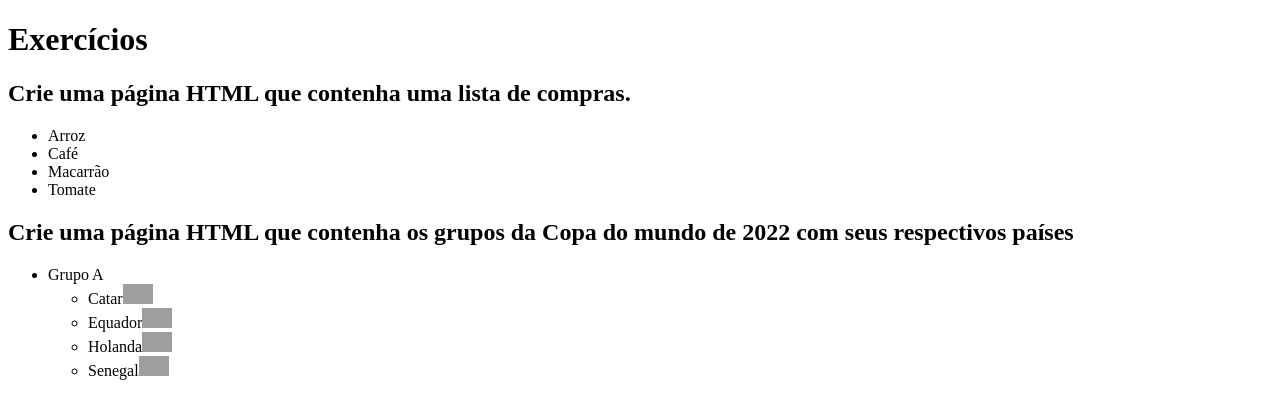
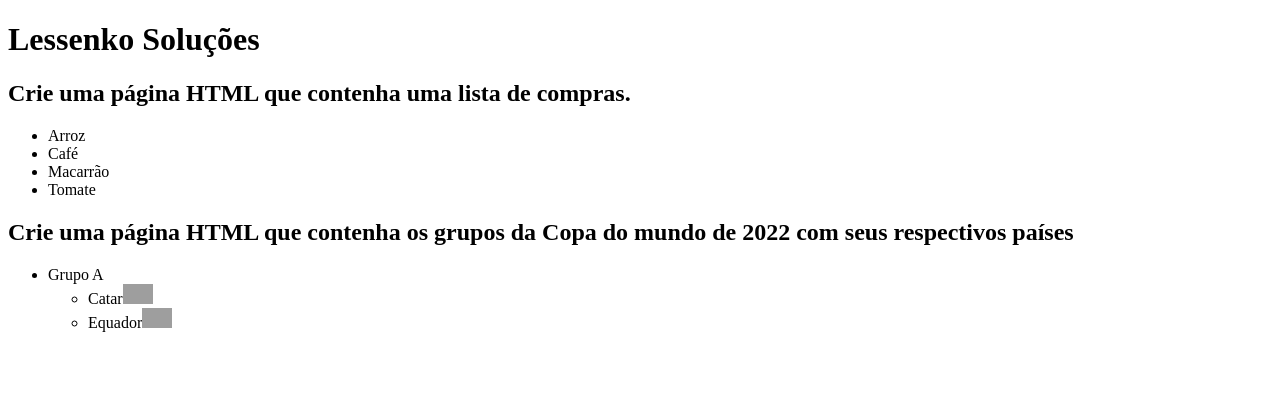
Before and after one commit to Lessenko18/Lessenko18.github.io, a plain HTML site: page Trabalho01Tlessenko.html in a window 1280 px wide. Drawn offline with Linux system fonts and the light colour scheme; grey boxes are pictures that could not be loaded.

Commit message:
Update Trabalho01Tlessenko.html

```diff
--- a/Trabalho01Tlessenko.html
+++ b/Trabalho01Tlessenko.html
@@ -6,7 +6,7 @@
     </head>
     <body>
 
-		<h1>Exercícios</h1>
+		<h1>Lessenko Soluções</h1>
 		<h2>Crie uma página HTML que contenha uma lista de compras.</h2>
 		<ul>
 		<li>Arroz</li>
@@ -22,5 +22,3 @@
 		<ul>
 		<li>Catar<img src="https://static.significados.com.br/foto/bandeira-catar-cke.jpg" width="30" height="20"</li>
 		<li>Equador<img src="https://static.significados.com.br/flags/ec.svg" width="30" height="20"</li>
-		<li>Holanda<img src="https://static.significados.com.br/flags/nl.svg" width="30" height="20"</li>
-		<li>Senegal<img src="https://static.significados.com.br/flags/sn.svg" width="30" height="20"</li>
```
